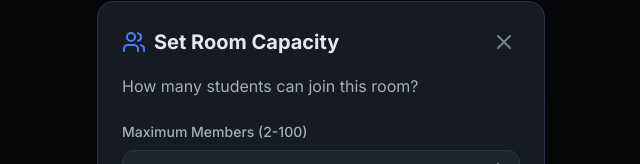
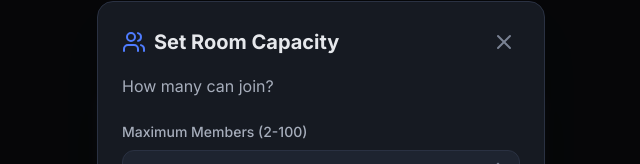
Before and after one commit to Umindu2003/WSPR-Chat-Platform, a React (Vite) app in the folder Frontend/: page / in a window 1280 px wide. Both pictures are taken after typing "Sample" into the empty fields and a click on the button "Create Room". Shown: the part 244-408 px from the top of the page, without its empty margins (319-959 px from the left). Built offline with nearby package versions, Linux system fonts and the light colour scheme.

Commit message:
small change in join room msg input sentence

```diff
--- a/Frontend/src/pages/HomePage.tsx
+++ b/Frontend/src/pages/HomePage.tsx
@@ -329,7 +329,7 @@ export function HomePage() {
               </div>
 
               <p className="text-dark-text-secondary mb-6">
-                How many students can join this room?
+                How many can join?
               </p>
 
               <div className="space-y-4">
```
